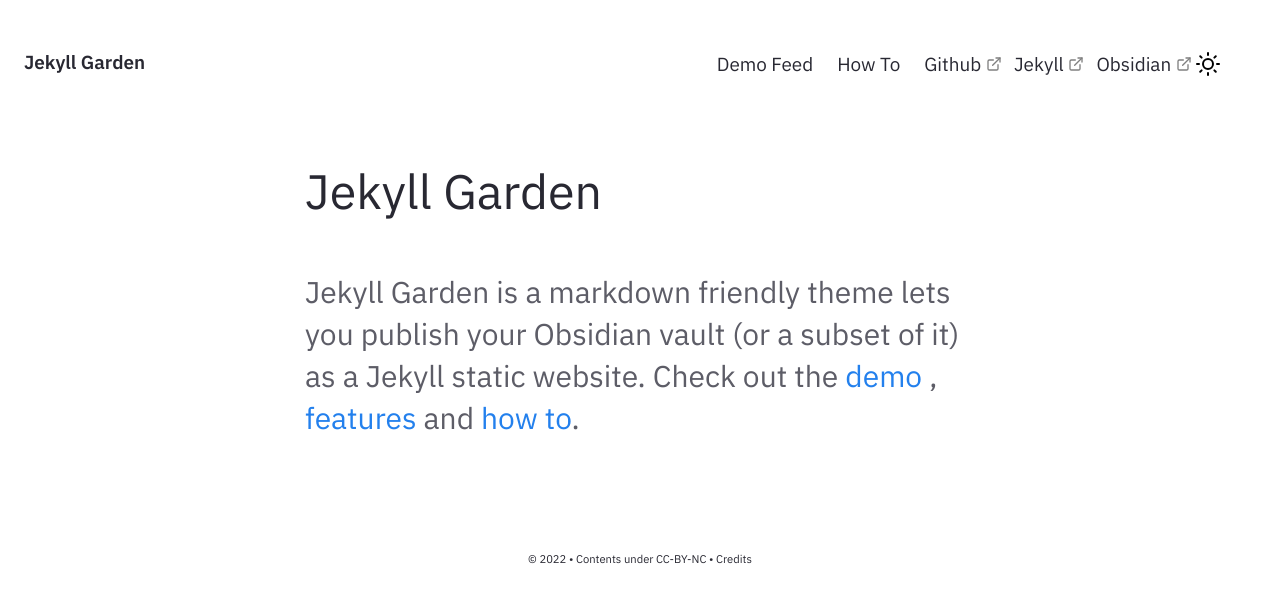
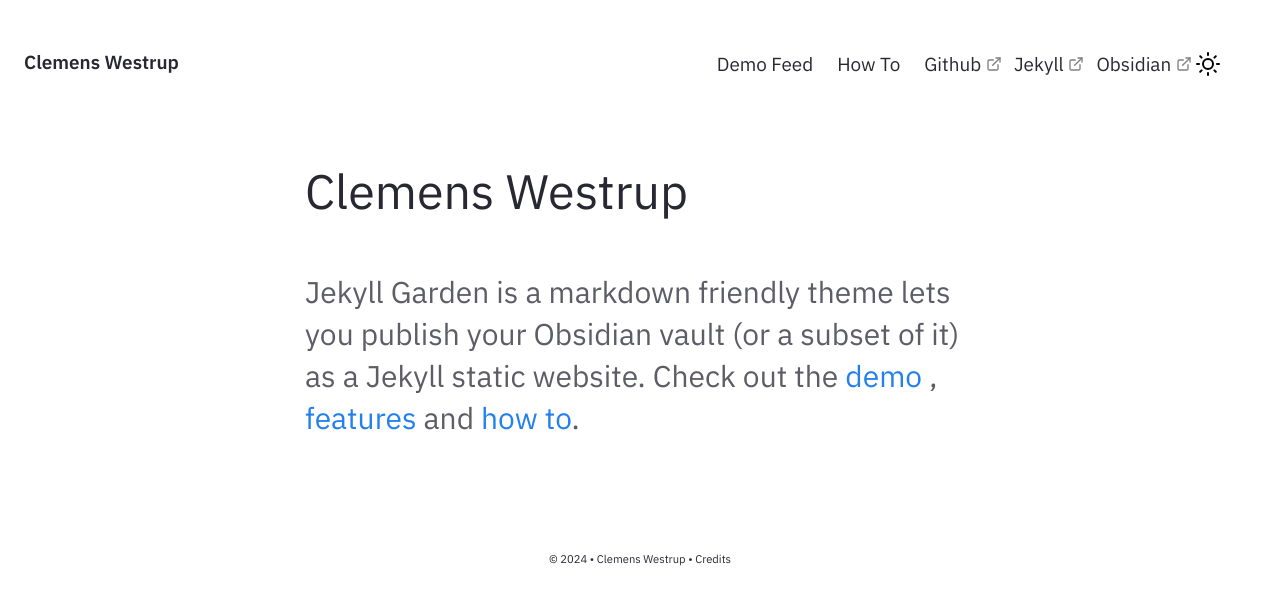
Before and after one commit to cle-ment/cle-ment.github.io, a Jekyll site: the page built from pages/index.md, in a window 1280 px wide. Shown: the top 605 px of the page. Built offline with Jekyll 4.4.1, drawn with Linux system fonts in a browser that asks for light colours.

Commit message:
Update _config.yml

```diff
--- a/_config.yml
+++ b/_config.yml
@@ -19,7 +19,7 @@
 # in the templates via {{ site.myvariable }}.
 
 # URL is the base hostname with protocol for your site, eg http://example.com
-url: "" # the base hostname & protocol for your site, e.g. http://example.com
+url: "https://cle-ment.github.io/" # the base hostname & protocol for your site, e.g. http://example.com
 
 # If you want to install this jekyll in a subpath (eg /digitalgarden) set it here.
 # Else keep it Empty (DON'T PUT /; Keep it empty)
@@ -27,11 +27,11 @@ baseurl: ""
 
 # Website Header, Description, Footer year and text.
 # If you are deleting this, make sure you remove it from HTML files too
-heading: Jekyll Garden # Change this
+heading: Clemens Westrup # Change this
 content: Obsidian ready Jekyll Theme
 copyright:
-  year: © 2022
-  msg: Contents under CC-BY-NC
+  year: © 2024
+  msg: Clemens Westrup
 
 # Set title and content for private & broken link tooltop
 privatelinks:
```
